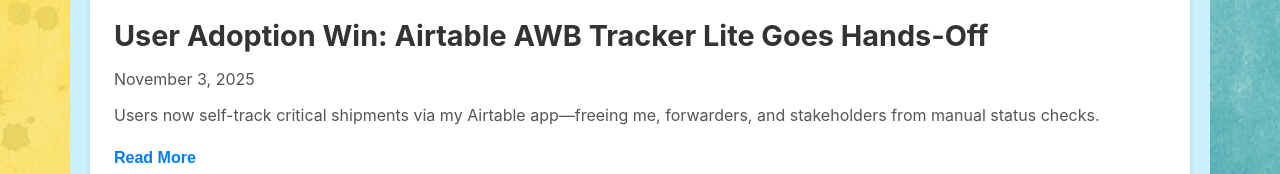
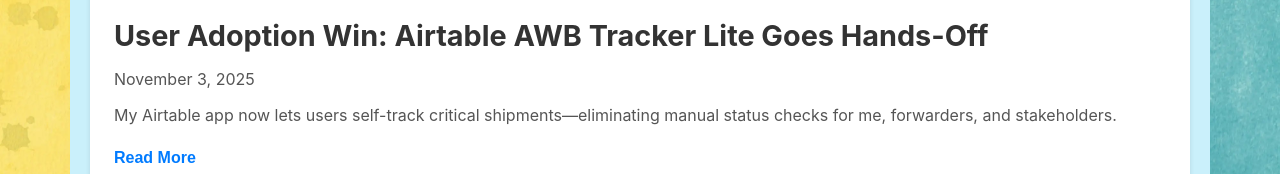
Before and after one commit to tannoah0586/my-portfolio, a React (Create React App) app: page / in a window 1280 px wide. Shown: the part 3599-3773 px from the top of the page. Built offline with nearby package versions, Linux system fonts and the light colour scheme.

Commit message:
added new blog entry with more detail on the adoption of airtable tracker

```diff
--- a/src/data/blogs.js
+++ b/src/data/blogs.js
@@ -3,7 +3,7 @@
     id: 4,
     title: "User Adoption Win: Airtable AWB Tracker Lite Goes Hands-Off",
     excerpt:
-      "Users now self-track critical shipments via my Airtable app—freeing me, forwarders, and stakeholders from manual status checks.",
+      "My Airtable app now lets users self-track critical shipments—eliminating manual status checks for me, forwarders, and stakeholders.",
     date: "November 3, 2025",
     slug: "awb-tracker-user-adoption",
     category: "Case Study",
@@ -16,12 +16,12 @@
 
       Action: I refined the Airtable interface with clear input forms, real-time status views, and automated email/SMS alerts that run every 12 hours until delivery. I shared the read-only dashboard link with key users in China and Japan, and encouraged direct use.\n
 
-      Result: Within two weeks, users reduced contacting me. They now add AWBs themselves, get live updates, and only escalate if the app flags a delay (e.g., >2 days past ETA). This saves:\n
+      Result: Within two weeks, users reduced contacting me. They now add AWBs themselves (I can see the adoption trend directly from the database), receive automatic updates, and only escalate if the app flags a delay (e.g., >2 days past ETA). This saves:\n
       - Me: ~2 hours/week (no more portal logins or copy-paste)\n
       - Forwarders: Fewer status requests\n
       - Users: Instant visibility without waiting on me\n
 
-      The app now runs autonomously—proving that a well-designed low-code tool can scale beyond the creator.
+      The app now operates fully autonomously—proving how a well-designed low-code tool can deliver real operational value and reclaim hours from repetitive work.
     `
   },
       {
```
